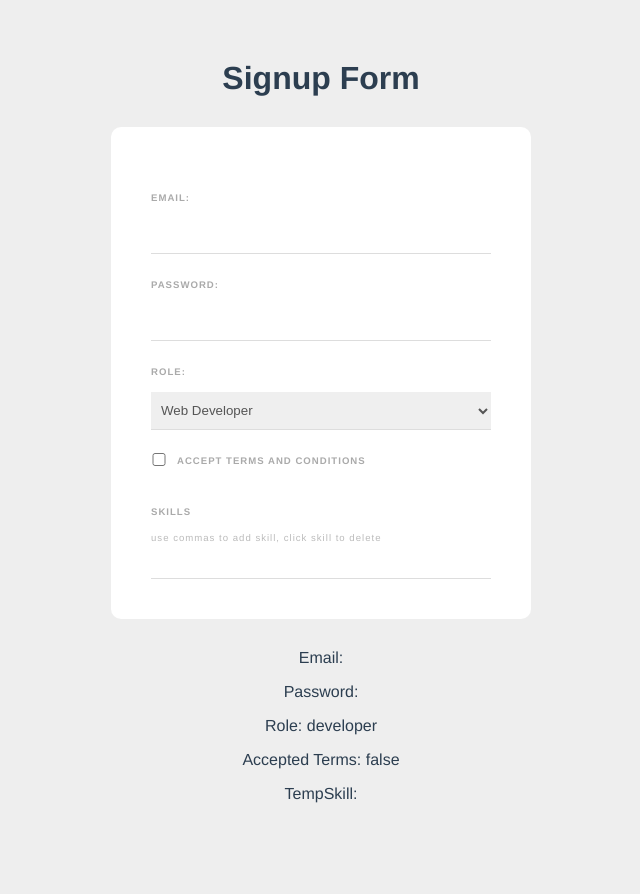
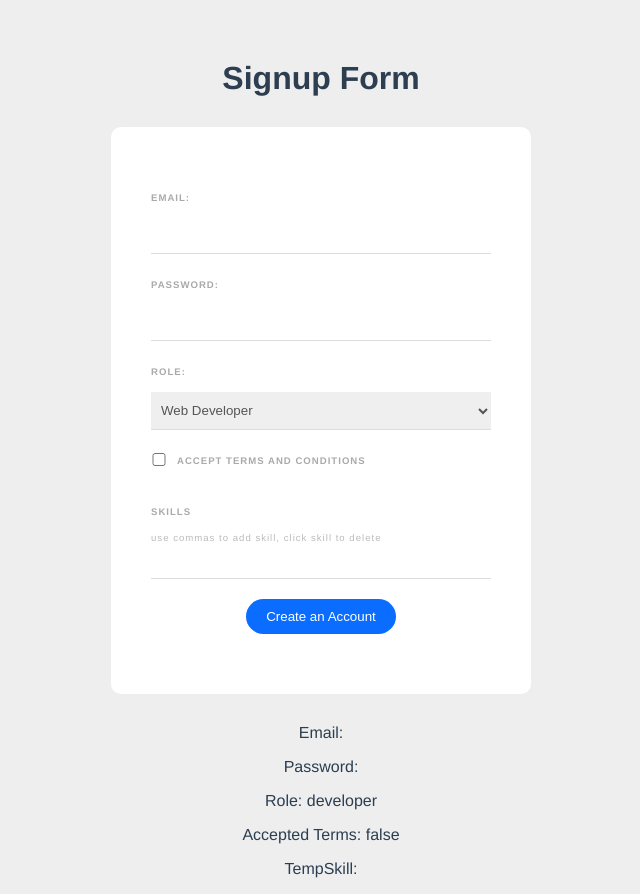
Before and after one commit to isaacsokari/vue-intro, a Vue app: page / in a window 1280 px wide. Shown: the whole page, without its empty margins (319-959 px from the left). Before the commit the page ends 819 px from the top, so only its background shows below. Built offline with nearby package versions, Linux system fonts and the light colour scheme.

Commit message:
added styling for form buttons

```diff
--- a/src/assets/global.css
+++ b/src/assets/global.css
@@ -8,10 +8,3 @@ body {
   position: relative;
   margin: 0;
 }
-
-button {
-  padding: 0.5rem 1rem;
-  border-radius: 10px;
-  margin: 1rem;
-  border-width: 1px;
-}
--- a/src/components/SignupForm.vue
+++ b/src/components/SignupForm.vue
@@ -1,14 +1,18 @@
 <template>
-  <form>
+  <form @submit="handleSubmit">
+    <!-- email -->
     <label for="email">Email:</label>
     <input type="email" name="email" id="email" v-model="email" />
+    <!-- password -->
     <label for="password">Password:</label>
     <input type="password" name="password" id="password" v-model="password" />
+    <!-- role -->
     <label for="role">Role:</label>
     <select name="role" id="role" v-model="role">
       <option value="developer">Web Developer</option>
       <option value="designer">Web Designer</option>
     </select>
+    <!-- terms -->
     <div>
       <input type="checkbox" required name="terms" id="terms" v-model="terms" />
       <label for="terms">Accept Terms and Conditions</label>
@@ -29,6 +33,7 @@
         {{ skill }}
       </span>
     </div>
+    <button type="submit" class="submit">Create an Account</button>
   </form>
 
   <p>Email: {{ email }}</p>
@@ -66,6 +71,10 @@ export default {
     removeSkill(skillToDelete) {
       this.skills = this.skills.filter((skill) => skill !== skillToDelete);
     },
+    handleSubmit(e) {
+      e.preventDefault();
+      console.log('form submitted');
+    },
   },
 };
 </script>
@@ -78,6 +87,8 @@ form {
   text-align: left;
   padding: 40px;
   border-radius: 10px;
+  display: flex;
+  flex-direction: column;
 }
 label {
   color: #aaa;
@@ -123,4 +134,24 @@ input[type='checkbox'] {
   color: #777;
   cursor: pointer;
 }
+button {
+  background: #0b6dff;
+  border: 0;
+  padding: 10px 20px;
+  margin-top: 20px;
+  color: white;
+  cursor: pointer;
+  border-radius: 20px;
+}
+.submit {
+  text-align: center;
+  margin: 20px auto;
+  align-self: center;
+}
+.error {
+  color: #ff0062;
+  margin-top: 10px;
+  font-size: 0.8em;
+  font-weight: bold;
+}
 </style>
```
